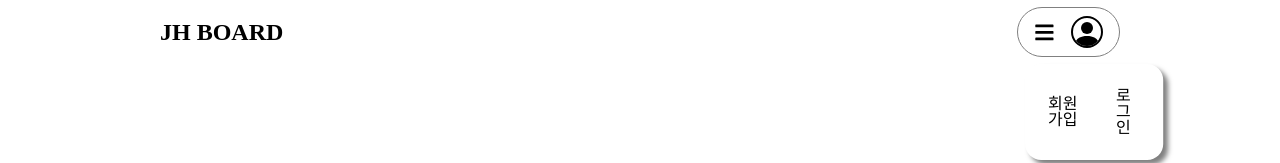
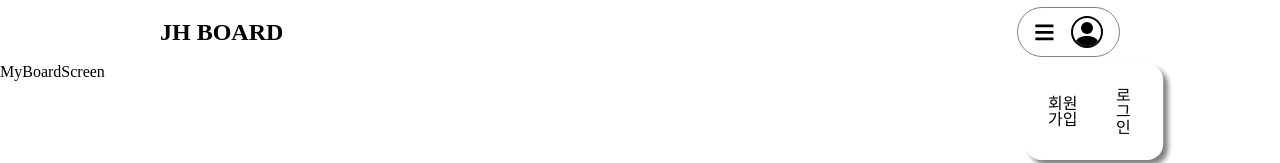
Before and after one commit to qkrwlgh91/ts-react-board, a React (Create React App) app: page /myBoard in a window 1280 px wide. Shown: the top 163 px of the page. Built offline with nearby package versions, Linux system fonts and the light colour scheme.

Commit message:
MyBoard management page set up

```diff
--- a/src/App.tsx
+++ b/src/App.tsx
@@ -1,7 +1,7 @@
 import React from 'react';
 import { Switch, Route } from 'react-router-dom';
 import Header from './components/Common/header';
-import {Home, Board, SignIn } from './pages';
+import {Home, Board, SignIn, MyBoard } from './pages';
 
 
 function App() {
@@ -12,6 +12,7 @@ function App() {
         <Route path="/" exact={true} component={Home} />
         <Route path="/board" component={Board} />
         <Route path="/signIn" component={SignIn} />
+        <Route path="/myBoard" component={MyBoard} />
       </Switch>
     </div>
   );
--- /dev/null
+++ b/src/components/MyBoard/myBoard.tsx
@@ -0,0 +1,11 @@
+import React from 'react';
+
+function myBoard() {
+    return (
+        <>
+            <p>MyBoardScreen</p>
+        </>
+    )
+}
+
+export default myBoard;
--- /dev/null
+++ b/src/pages/MyBoard.tsx
@@ -0,0 +1,12 @@
+import React from 'react';
+import MyBoardScreen from '../components/MyBoard/myBoard';
+
+function MyBoard() {
+    return (
+        <div>
+            <MyBoardScreen />
+        </div>
+    )
+}
+
+export default MyBoard
--- a/src/pages/index.tsx
+++ b/src/pages/index.tsx
@@ -1,3 +1,4 @@
 export { default as Home } from './Home';
 export { default as Board } from './Board';
 export { default as SignIn } from './SignIn';
+export { default as MyBoard } from './MyBoard';
--- a/src/scss/tsReactBoard.scss
+++ b/src/scss/tsReactBoard.scss
@@ -14,3 +14,6 @@
 
 // 회원가입 화면
 @import "import/signIn/signIn";
+
+// 글관리 화면
+@import "import/myBoard/myBoard";
```
Also changed, not shown: src/scss/import/myBoard/_myBoard.scss (added).
